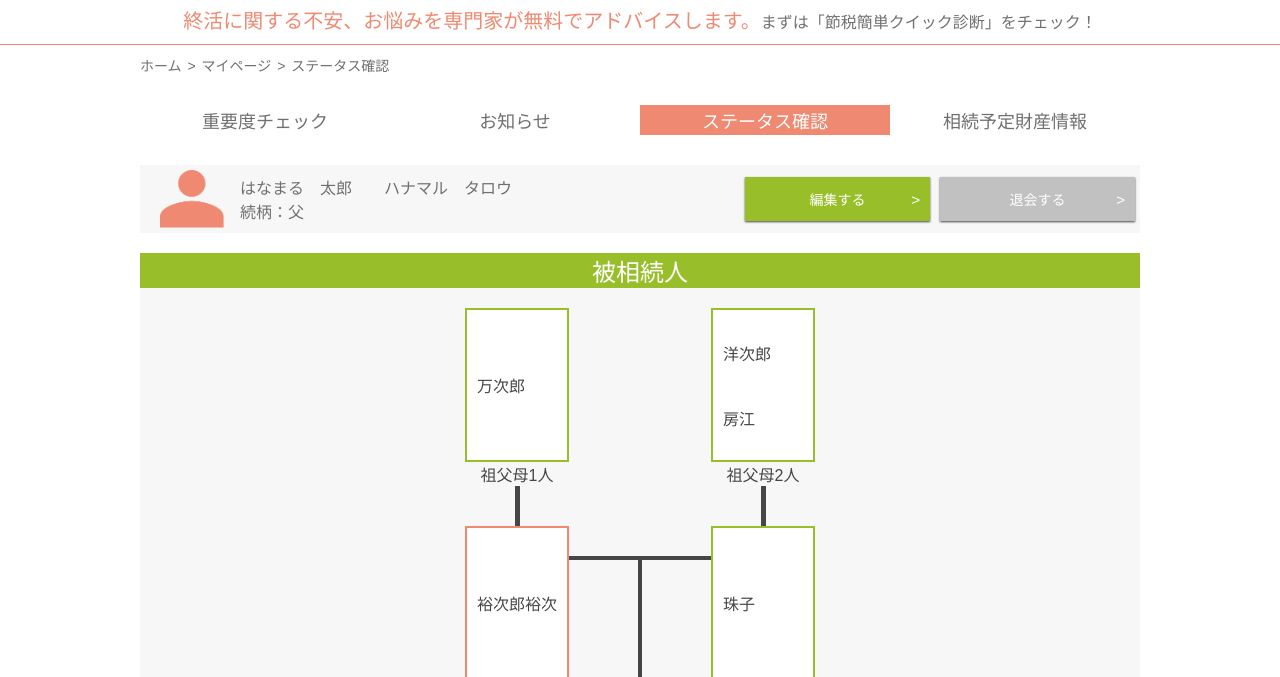
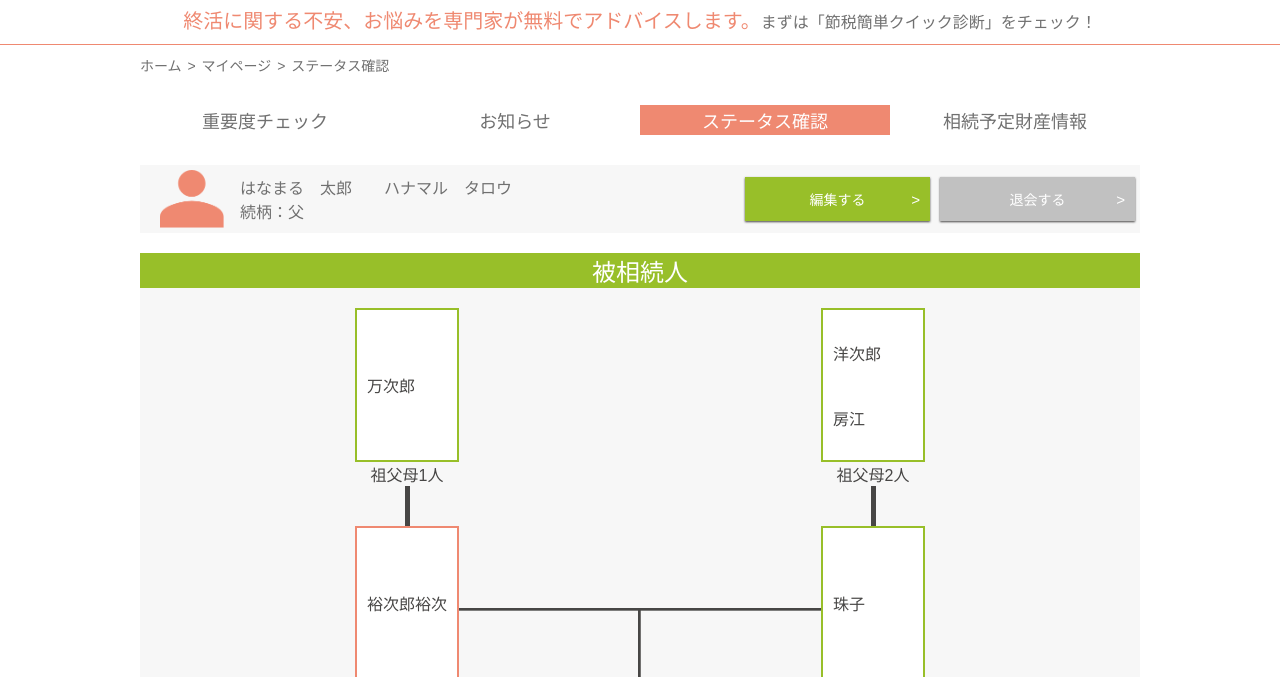
Before and after one commit to s-t-00/hanamaru_before, a website: page src/html/mypage/status.html in a window 1280 px wide. Shown: the part 109-786 px from the top of the page. Drawn offline with nearby package versions, Linux system fonts and the light colour scheme; files that its build step writes are made by us from their sources.

Commit message:
[マイページ] 被相続人 PC版

```diff
--- a/src/html/mypage/status.html
+++ b/src/html/mypage/status.html
@@ -121,7 +121,6 @@
       </div>
 
       <div class="my-st-family-group my-st-family-group5">
-        <span class="my-st-family-group5-space"></span>
         <div class="my-st-family-group5-1">
           <ul>
             <li><p>涼子</p></li>
--- a/src/sass/mypage.scss
+++ b/src/sass/mypage.scss
@@ -236,7 +236,9 @@
     }
   }
 
-  // ステータス確認
+  // ステータス確認（横5文字*縦5行）
+  $my-st-list-width: 104px;
+  $my-st-list-height: 154px;
   .my-st-section01 {
     .my-st-member {
       background-color: $color-gray;
@@ -282,21 +284,20 @@
       }
       .my-st-family-tree {
         background-color: $color-gray;
-        padding: 20px 0;
+        padding: 20px;
         .my-st-family-group {
           width: 100%;
           max-width: 390px;
           color: $color-dark-gray;
-          padding: 0 20px;
           display: flex;
           justify-content: space-between;
           margin: 0 auto;
-          // 126px*158px（5文字*5列)
+          // 104px*158px（5文字*5列)
           div {
             ul {
-              width: 104px;
-//              min-height: calc( 154px / 5 * 3 );
-              min-height: 154px;
+              width: $my-st-list-width;
+//            min-height: calc( #{$my-st-list-height} / 5 * 3 );
+              min-height: $my-st-list-height;
               background-color: $color-white;
               border: 2px solid $color-green;
               display: inline-flex;
@@ -314,7 +315,7 @@
               }
             }
             .my-st-family-rel {
-              width: 104px;
+              width: $my-st-list-width;
               height: 24px;
               background-color: $color-gray;
               text-align: center;
@@ -331,7 +332,7 @@
           }
           &.my-st-family-group2 {
             .my-st-family-group2-space {
-              width: calc( 100% - 208px );
+              width: calc( 100% -  #{$my-st-list-width} * 2 );
               background-image: url(/images/mypage/status-border2.png);
               background-repeat: no-repeat;
               background-position: 50% 100%;
@@ -341,7 +342,7 @@
           }
           &.my-st-family-group3 {
             .my-st-family-group3-space1 {
-              width: calc( 100% - 228px );
+              width: calc( 100% - (#{$my-st-list-width} * 2 + 20px) );
               background-image: url(/images/mypage/status-border3.png);
               background-repeat: no-repeat;
               background-position: 40px 107%;
@@ -369,21 +370,12 @@
             }
           }
           &.my-st-family-group4 {
-            .my-st-family-group4-1 {
-
-            }
             .my-st-family-group4-2 {
               background-image: url(/images/mypage/status-border1.png);
               background-repeat: repeat-y;
               background-size: contain;
               background-position: center;
               padding-bottom: 40px;
-            }
-          }
-          &.my-st-family-group5 {
-            width: 100%;
-            .my-st-family-group5-1 {
-
             }
           }
         }
@@ -637,6 +629,9 @@
   }
 
   // ステータス確認
+  $my-st-box-width: 570px;
+  $my-st-list-width: 104px;
+  $my-st-list-height: 154px;
   .my-st-section01 {
     .my-st-member {
       padding: 5px 5px 5px 20px;
@@ -667,7 +662,64 @@
         }
       }
     }
-
+    .box-inner-no-padding {
+      h3 {
+        color: $color-white;
+        @include font-size(24);
+        text-align: center;
+        background-color: $color-green;
+      }
+      .my-st-family-tree {
+        .my-st-family-group {
+          max-width: $my-st-box-width;
+          &.my-st-family-group2 {
+            .my-st-family-group2-space {
+              background-image: url(/images/mypage/status-border5.png);
+              background-position: 50% 100%;
+              background-size: contain;
+            }
+          }
+          &.my-st-family-group3 {
+            .my-st-family-group3-space1 {
+              width: calc( #{$my-st-box-width} / 2 - #{$my-st-list-width} / 2 );
+              background-image: url(/images/mypage/status-border3.png);
+              background-repeat: no-repeat;
+              background-position: 40px 107%;
+              padding-bottom: 40px;
+              display: block;
+            }
+            .my-st-family-group3-space2 {
+              width: calc( #{$my-st-box-width} / 2 - #{$my-st-list-width} - #{$my-st-list-width} / 2 );
+              background-image: url(/images/mypage/status-border4.png);
+              background-repeat: repeat-x;
+              background-position: 0 35%;
+              display: block;
+            }
+            .my-st-family-group3-1 {
+              ul {
+                border-color: $color-dark-gray;
+              }
+            }
+            .my-st-family-group3-2 {
+              background-image: url(/images/mypage/status-border1.png);
+              background-repeat: repeat-y;
+              background-size: contain;
+              background-position: center;
+              padding-bottom: 40px;
+            }
+          }
+          &.my-st-family-group4 {
+            .my-st-family-group4-2 {
+              background-image: url(/images/mypage/status-border1.png);
+              background-repeat: repeat-y;
+              background-size: contain;
+              background-position: center;
+              padding-bottom: 40px;
+            }
+          }
+        }
+      }
+    }
     .form-field-single {
       width: 360px;
     }
```
Also changed, not shown: src/images/mypage/status-border5.png (added).
